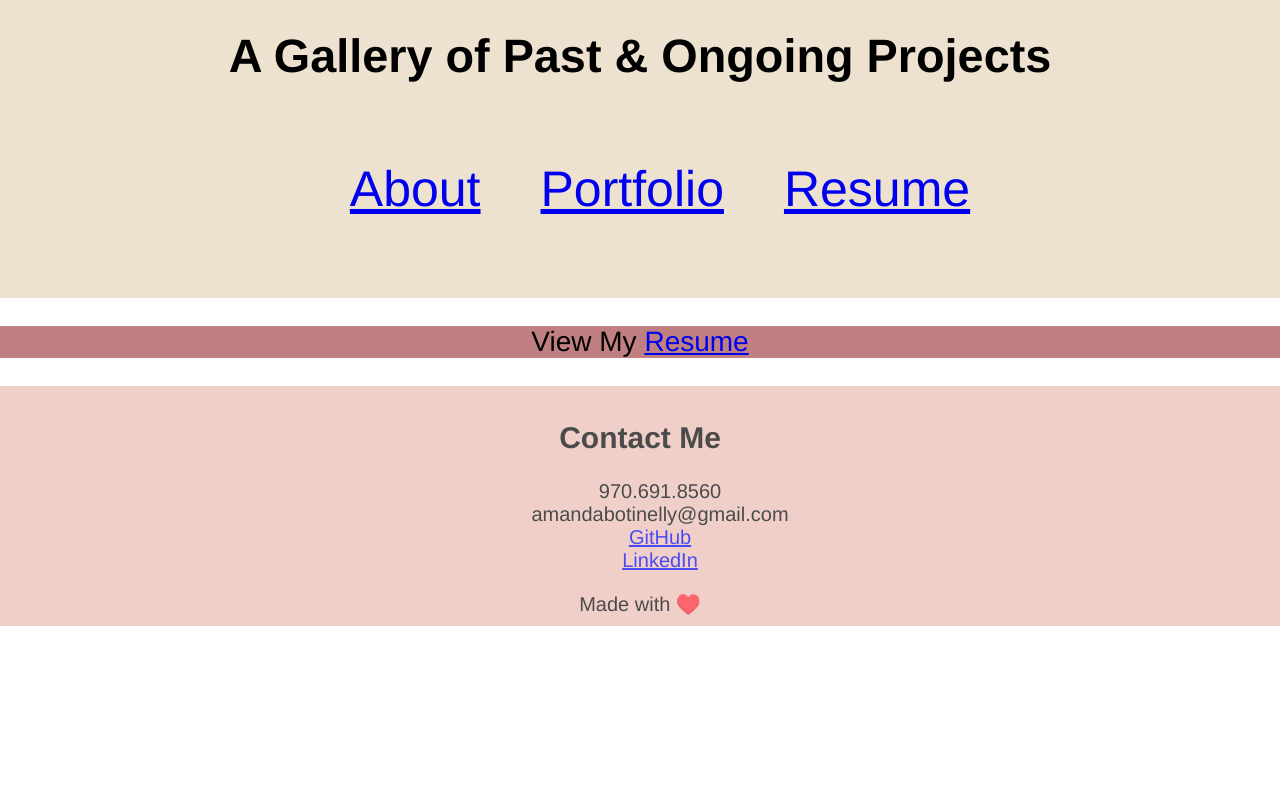
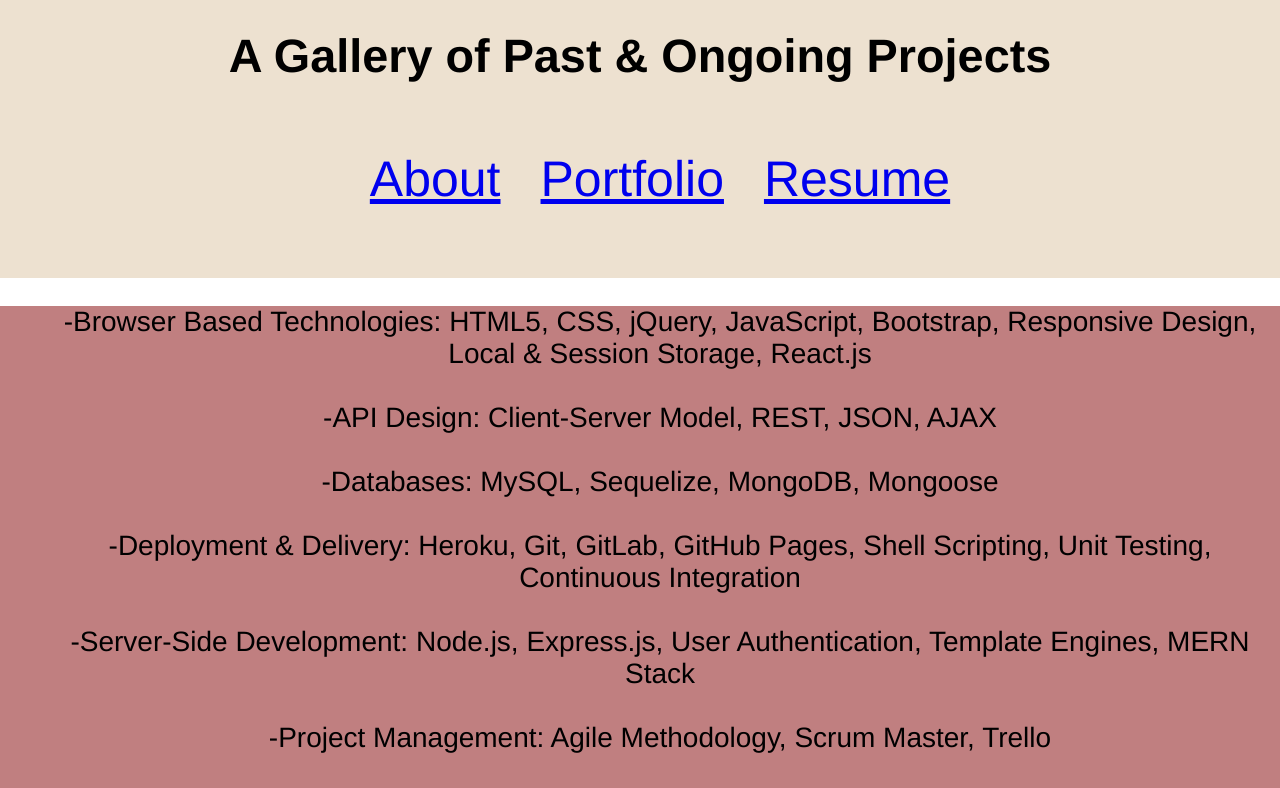
Before and after one commit to MandieBot/React-Portfolio, a React (Create React App) app in the folder mandie-portfolio/: page /resume in a window 1280 px wide. Shown: the part 180-968 px from the top of the page. Before the commit the page ends 806 px from the top, so only its background shows below. Built offline with nearby package versions, Linux system fonts and the light colour scheme.

Commit message:
Updates Resume section to include skills

```diff
--- a/mandie-portfolio/src/App.css
+++ b/mandie-portfolio/src/App.css
@@ -8,7 +8,7 @@
 .navLink {
   display: inline-block;
   font-size: 50px;
-  padding: 30px;
+  padding: 20px;
   text-align: center;
   font-family: "Franklin Gothic Medium", "Arial Narrow", Arial, sans-serif;
 }
@@ -35,6 +35,10 @@
   font-size: 28px;
 }
 
+.skillList {
+  list-style-type: none;
+}
+
 #ContactMe {
   background-color: #e9bcb2;
   opacity: 0.7;
--- a/mandie-portfolio/src/components/Resume.js
+++ b/mandie-portfolio/src/components/Resume.js
@@ -5,6 +5,21 @@ function Resume() {
 
   return (
     <div class="resumeStyling">
+      <ul class="skillList">
+        <li>-Browser Based Technologies: HTML5, CSS, jQuery, JavaScript, Bootstrap, Responsive Design, Local & Session Storage, React.js</li>
+        <br></br>
+        <li>-API Design: Client-Server Model, REST, JSON, AJAX</li>
+        <br></br>
+        <li>-Databases: MySQL, Sequelize, MongoDB, Mongoose</li>
+        <br></br>
+        <li>-Deployment & Delivery: Heroku, Git, GitLab, GitHub Pages, Shell Scripting, Unit Testing, Continuous Integration</li>
+        <br></br>
+        <li>-Server-Side Development: Node.js, Express.js, User Authentication, Template Engines, MERN Stack</li>
+        <br></br>
+        <li>-Project Management: Agile Methodology, Scrum Master, Trello</li>
+        <br></br>
+        <li>-CRM: Salesforce, HubSpot, Front, SalesLoft</li>
+      </ul>
       <p>
         View My{" "}
         <a href="https://drive.google.com/file/d/1SAQblDNu90o7xeGYZI8Vjxt743YdYI7d/view?usp=share_link" target="_blank">
```
